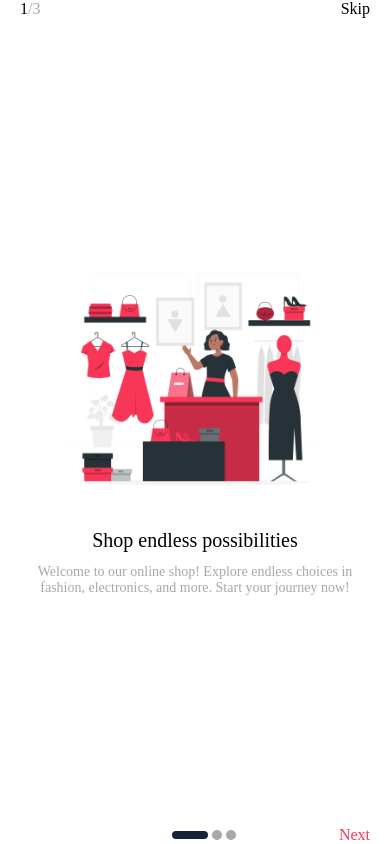
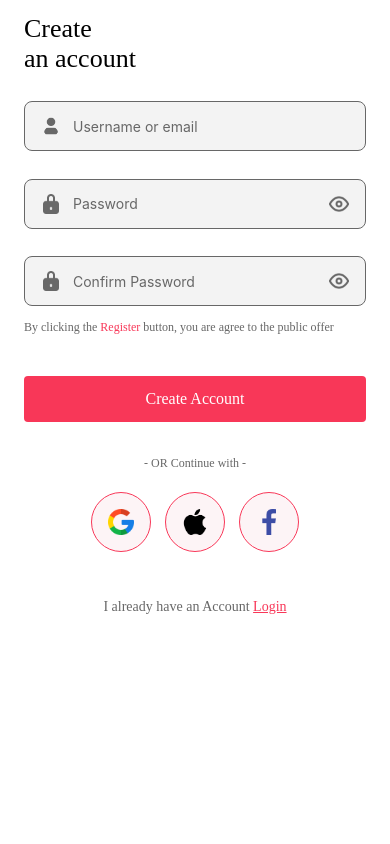
Before and after one commit to awaisyaseenSE/OceanSoul, a React Native app: screen /SignUpScreen in a window 390 px wide. Built offline with nearby package versions, Linux system fonts and the light colour scheme.

Commit message:
make auth navigator

```diff
--- a/App.js
+++ b/App.js
@@ -4,6 +4,8 @@ import AppNavigator from './app/navigation/AppNavigator';
 import SplashScreen from './app/screens/SplashScreen';
 import {getValue} from './app/helper/storeAndGetAsyncStorageValue';
 import constants from './app/constants/constants';
+import AuthNavigator from './app/navigation/AuthNavigator';
+import MainNavigator from './app/navigation/MainNavigator';
 
 export default function App() {
   const [splashDone, setSplashDone] = useState(false);
@@ -27,5 +29,5 @@ export default function App() {
     }
   };
 
-  return <>{splashDone ? <AppNavigator /> : <SplashScreen />}</>;
+  return <>{splashDone ? <MainNavigator /> : <SplashScreen />}</>;
 }
--- a/app/navigation/AppNavigator.js
+++ b/app/navigation/AppNavigator.js
@@ -15,7 +15,6 @@ const {width, height} = Dimensions.get('window');
 export default function AppNavigator() {
   return (
     <>
-      <NavigationContainer>
       <Stack.Navigator>
         {!constants.onBoardingStatus && (
           <Stack.Screen
@@ -34,7 +33,6 @@ export default function AppNavigator() {
           }}
         />
       </Stack.Navigator>
-      </NavigationContainer>
     </>
   );
 }
--- /dev/null
+++ b/app/navigation/AuthNavigator.js
@@ -0,0 +1,30 @@
+import React from 'react';
+import {createNativeStackNavigator} from '@react-navigation/native-stack';
+import LoginScreen from '../screens/LoginScreen';
+import SignUpScreen from '../screens/SignUpScreen';
+import ForgotPasswordScreen from '../screens/ForgotPasswordScreen';
+
+const Stack = createNativeStackNavigator();
+
+function AuthNavigator() {
+  return (
+    <Stack.Navigator initialRouteName="LoginScreen">
+      <Stack.Screen
+        name="LoginScreen"
+        component={LoginScreen}
+        options={{headerShown: false}}
+      />
+      <Stack.Screen
+        name="SignUpScreen"
+        component={SignUpScreen}
+        options={{headerShown: false}}
+      />
+      <Stack.Screen
+        name="ForgotPasswordScreen"
+        component={ForgotPasswordScreen}
+        options={{headerShown: false}}
+      />
+    </Stack.Navigator>
+  );
+}
+export default AuthNavigator;
--- /dev/null
+++ b/app/navigation/MainNavigator.js
@@ -0,0 +1,15 @@
+import React from 'react';
+import {NavigationContainer} from '@react-navigation/native';
+import AuthNavigator from './AuthNavigator';
+import AppNavigator from './AppNavigator';
+
+function MainNavigator() {
+  let isAppshow = false;
+  return (
+    <NavigationContainer>
+      {isAppshow ? <AppNavigator /> : <AuthNavigator />}
+    </NavigationContainer>
+  );
+}
+
+export default MainNavigator;
--- a/app/navigation/navigationStrings.js
+++ b/app/navigation/navigationStrings.js
@@ -2,4 +2,7 @@ export default {
   OnBoardingScreen: 'OnBoardingScreen',
   HomeScreen: 'HomeScreen',
   BottomTabNavigator: 'BottomTabNavigator',
+  LoginScreen: 'LoginScreen',
+  SignUpScreen: 'SignUpScreen',
+  ForgotPasswordScreen: 'ForgotPasswordScreen',
 };
--- a/app/screens/LoginScreen.js
+++ b/app/screens/LoginScreen.js
@@ -16,6 +16,8 @@ import colors from '../styles/colors';
 import TextInputWithLeftIconCompo from '../components/TextInputWithLeftIconCompo';
 import ButtonComponent from '../components/ButtonComponent';
 import {validateEmail} from '../helper/validation';
+import {useNavigation} from '@react-navigation/native';
+import navigationStrings from '../navigation/navigationStrings';
 
 export default function LoginScreen() {
   const [email, setEmail] = useState('');
@@ -24,6 +26,7 @@ export default function LoginScreen() {
   const [isSignIn, setIsSignIn] = useState(false);
   const [emailError, setEmailError] = useState('');
   const [passwordError, setPasswordError] = useState('');
+  const navigation = useNavigation();
 
   const handleLogin = () => {
     if (password === '') {
@@ -126,7 +129,10 @@ export default function LoginScreen() {
               style={{
                 alignSelf: 'flex-end',
                 paddingVertical: 4,
-              }}>
+              }}
+              onPress={() =>
+                navigation.navigate(navigationStrings.ForgotPasswordScreen)
+              }>
               <Text style={styles.forgotTxt}>Forgot Password?</Text>
             </TouchableOpacity>
             <ButtonComponent
@@ -167,7 +173,10 @@ export default function LoginScreen() {
                   paddingHorizontal: 10,
                   paddingVertical: 6,
                 }}
-                activeOpacity={0.6}>
+                activeOpacity={0.6}
+                onPress={() =>
+                  navigation.navigate(navigationStrings.SignUpScreen)
+                }>
                 <Text style={styles.createAccountTxt}>
                   Create An Account{' '}
                   <Text
--- a/app/screens/SignUpScreen.js
+++ b/app/screens/SignUpScreen.js
@@ -16,6 +16,8 @@ import colors from '../styles/colors';
 import TextInputWithLeftIconCompo from '../components/TextInputWithLeftIconCompo';
 import ButtonComponent from '../components/ButtonComponent';
 import {validateEmail} from '../helper/validation';
+import navigationStrings from '../navigation/navigationStrings';
+import {useNavigation} from '@react-navigation/native';
 
 export default function SignUpScreen() {
   const [email, setEmail] = useState('');
@@ -26,6 +28,7 @@ export default function SignUpScreen() {
   const [emailError, setEmailError] = useState('');
   const [passwordError, setPasswordError] = useState('');
   const [isPasswordMatch, setIsPasswordMatch] = useState(true);
+  const navigation = useNavigation();
 
   const handleSignUp = () => {
     if (password === '') {
@@ -212,7 +215,10 @@ export default function SignUpScreen() {
                   paddingHorizontal: 10,
                   paddingVertical: 6,
                 }}
-                activeOpacity={0.6}>
+                activeOpacity={0.6}
+                onPress={() =>
+                  navigation.navigate(navigationStrings.LoginScreen)
+                }>
                 <Text style={styles.createAccountTxt}>
                   I already have an Account{' '}
                   <Text
```
Lines whose indentation alone changed are shown as unchanged.
